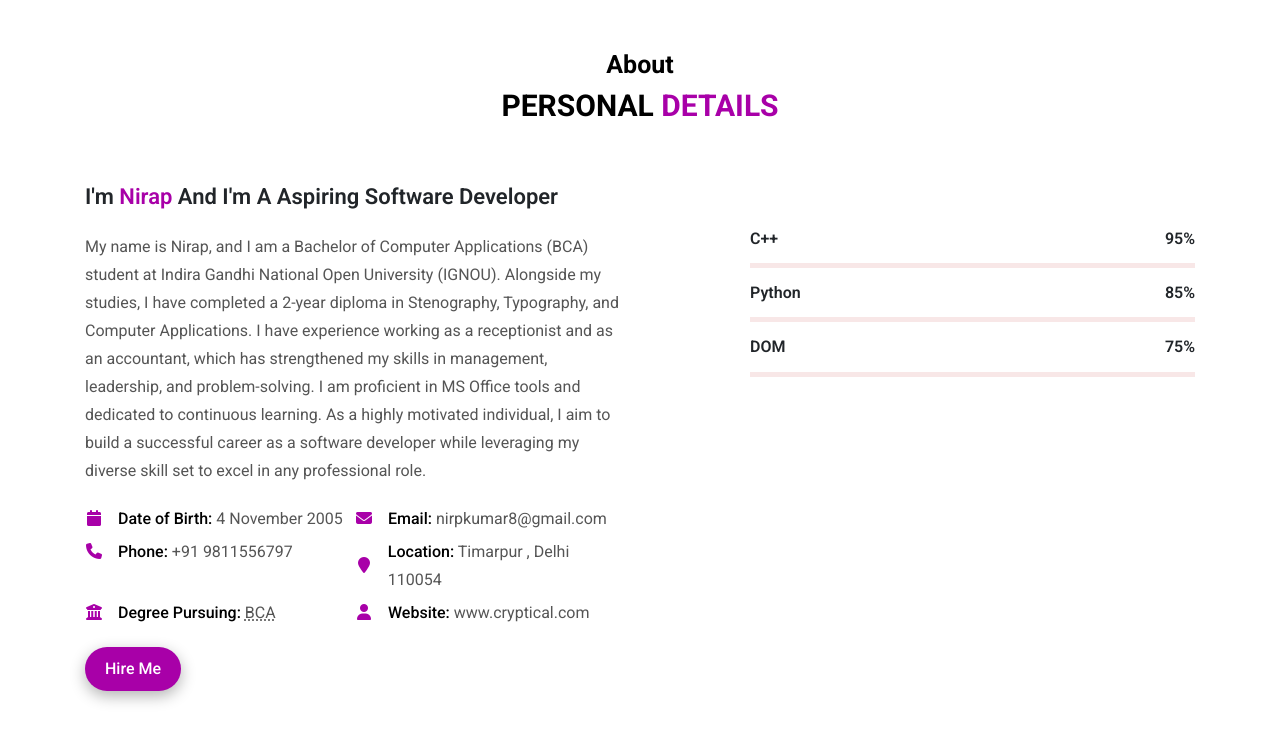
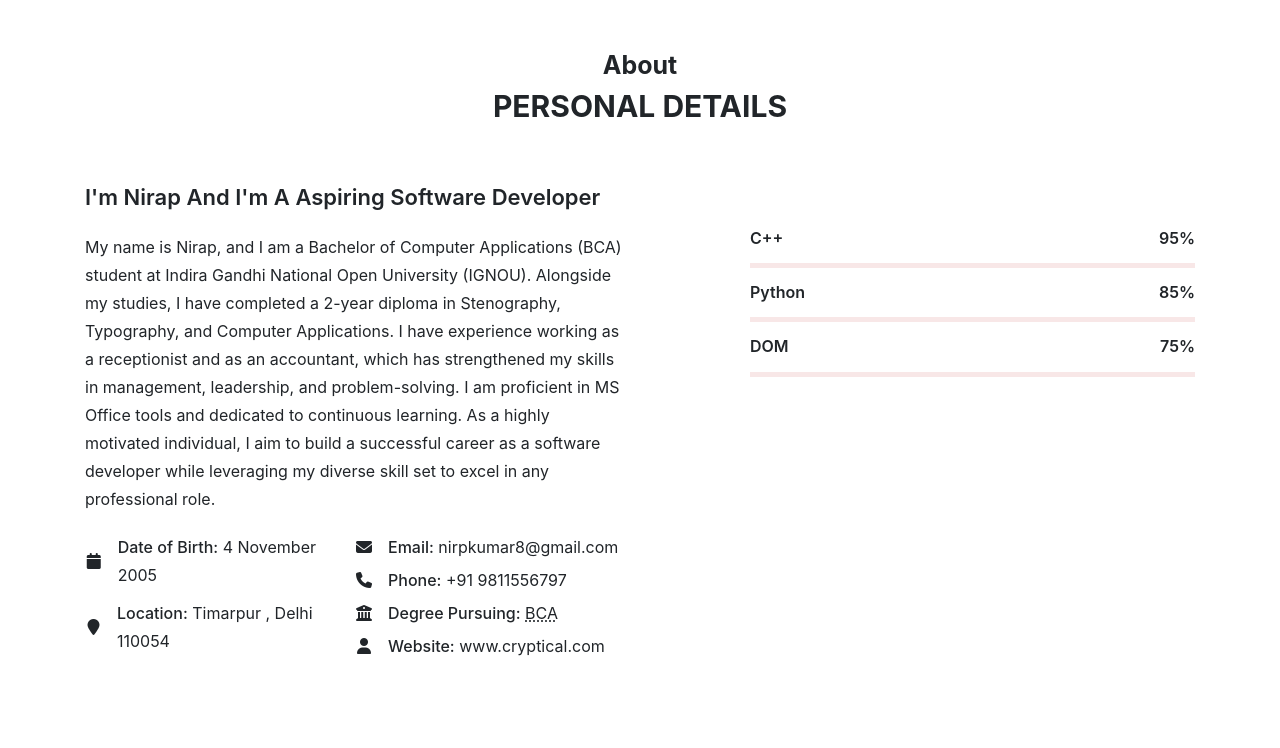
Before and after one commit to Deepali5Singh/Nirap-Portfolio, a plain HTML site: page index.html in a window 1280 px wide. Shown: the part 830-1578 px from the top of the page. Drawn offline with nearby package versions, Linux system fonts and the light colour scheme; a script that the page names is missing.

Commit message:
Update style.css

```diff
--- a/style.css
+++ b/style.css
@@ -1,10 +1,4 @@
-@import url('https://fonts.googleapis.com/css2?family=Kaushan+Script&display=swap');
-
-:root {
-    --main-color: #a800a8;
-    --black100: #f7f7f7;
-    --black400: #555555;
-    --black900: #000000;
+@import url('https://fonts.googleapis.com/css2?family=Kaushan+Script&display=swap');@import url('https://fonts.googleapis.com/css2?family=Roboto:ital,wght@0,100..900;1,100..900&display=swap');0000;
     --white: #ffffff;
 
     --shadow-black100: 0 5px 15px rgba(0, 0, 0, .1);
```
